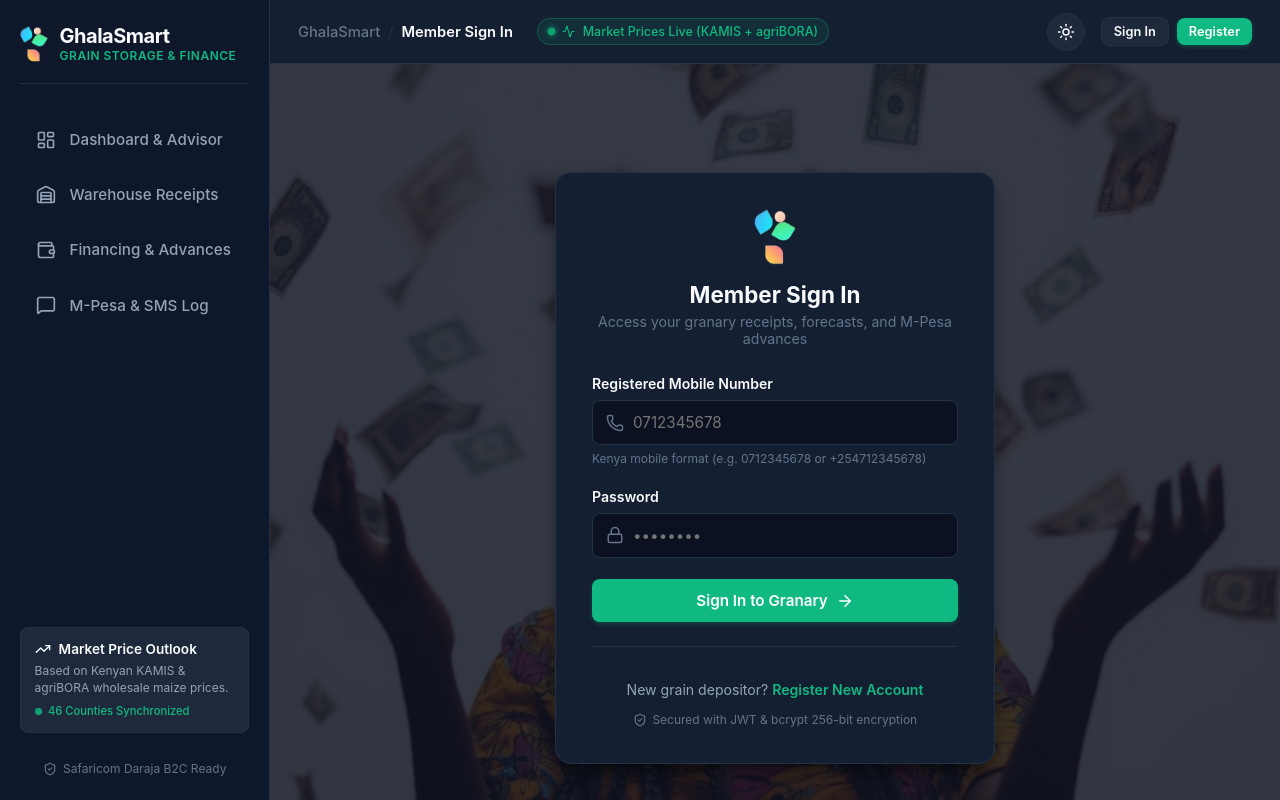
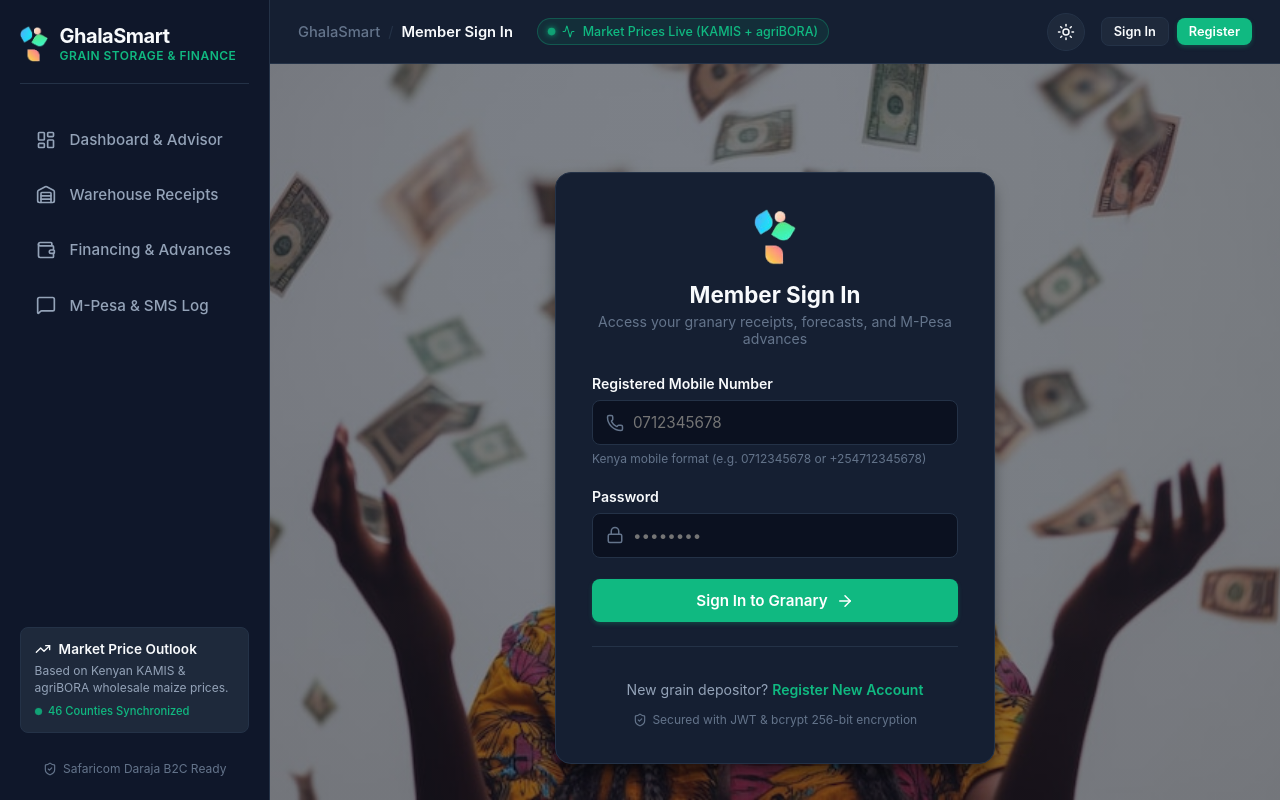
Before and after one commit to popsy-jeff/GhalaSmart, a React (Vite) app in the folder frontend/: page /login in a window 1280 px wide. Built offline with nearby package versions, Linux system fonts and the light colour scheme.

Commit message:
Make the main area photo clearer
Lighten the wash over the background photo so it shows clearly instead
of looking faded. Text that sits directly on the photo (page titles and
subtitles) gets a glow in the page colour so it stays readable in both
themes.

```diff
--- a/frontend/src/App.css
+++ b/frontend/src/App.css
@@ -20,7 +20,9 @@
   --accent-blue: #3b82f6;
   --mpesa-green: #00a859;
   /* See-through wash over the main area photo so text stays readable */
-  --main-overlay: rgba(248, 250, 252, 0.78);
+  --main-overlay: rgba(248, 250, 252, 0.3);
+  /* Glow behind text that sits directly on the photo */
+  --main-text-halo: rgba(248, 250, 252, 0.95);
 
   --border-radius: 12px;
   --border-radius-sm: 8px;
@@ -45,7 +47,8 @@
   --primary-color: #10b981;
   --primary-hover: #34d399;
   --primary-glow: rgba(16, 185, 129, 0.2);
-  --main-overlay: rgba(11, 17, 32, 0.82);
+  --main-overlay: rgba(11, 17, 32, 0.5);
+  --main-text-halo: rgba(11, 17, 32, 0.95);
 
   --shadow-sm: 0 1px 3px rgba(0, 0, 0, 0.3);
   --shadow-md: 0 4px 6px -1px rgba(0, 0, 0, 0.4);
@@ -295,12 +298,13 @@ body {
   color: var(--text-primary);
   margin: 0 0 0.4rem 0;
   letter-spacing: -0.5px;
-  text-shadow: 0 1px 3px var(--main-overlay);
+  text-shadow: 0 0 4px var(--main-text-halo), 0 0 12px var(--main-text-halo);
 }
 
 .page-subtitle {
-  color: var(--text-secondary);
-  text-shadow: 0 1px 3px var(--main-overlay);
+  color: var(--text-primary);
+  font-weight: 500;
+  text-shadow: 0 0 3px var(--main-text-halo), 0 0 10px var(--main-text-halo);
   font-size: 0.95rem;
   margin: 0;
   max-width: 780px;
```
